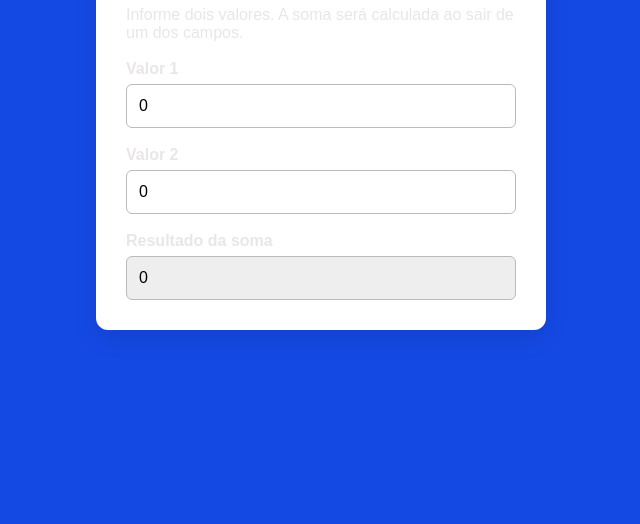
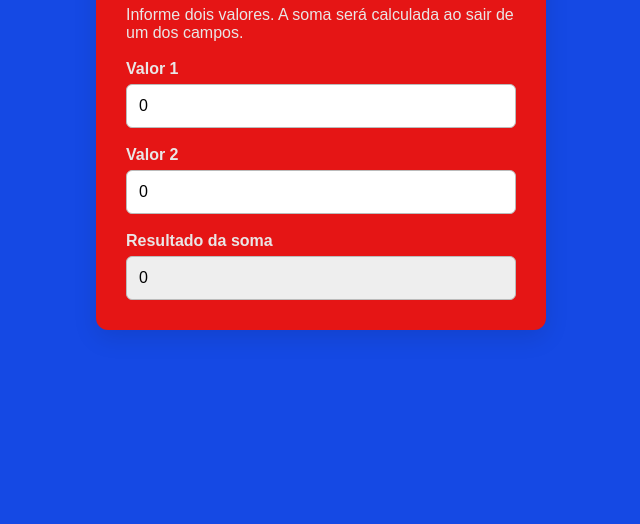
Before and after one commit to raphaelhellan-pixel/projeto-git-laboratorio, a plain HTML site: page index.html in a window 1280 px wide. Shown: the part 276-800 px from the top of the page, without its empty margins (319-959 px from the left). Drawn offline with Linux system fonts and the light colour scheme.

Commit message:
atualiza as cores da template da calculadora do projeto

```diff
--- a/style.css
+++ b/style.css
@@ -16,7 +16,7 @@ body {
 .container {
     width: min(90%, 450px);
     padding: 30px;
-    background: #fff;
+    background: #e51515;
     border-radius: 12px;
     box-shadow: 0 8px 25px rgba(0, 0, 0, 0.10);
 }
```
